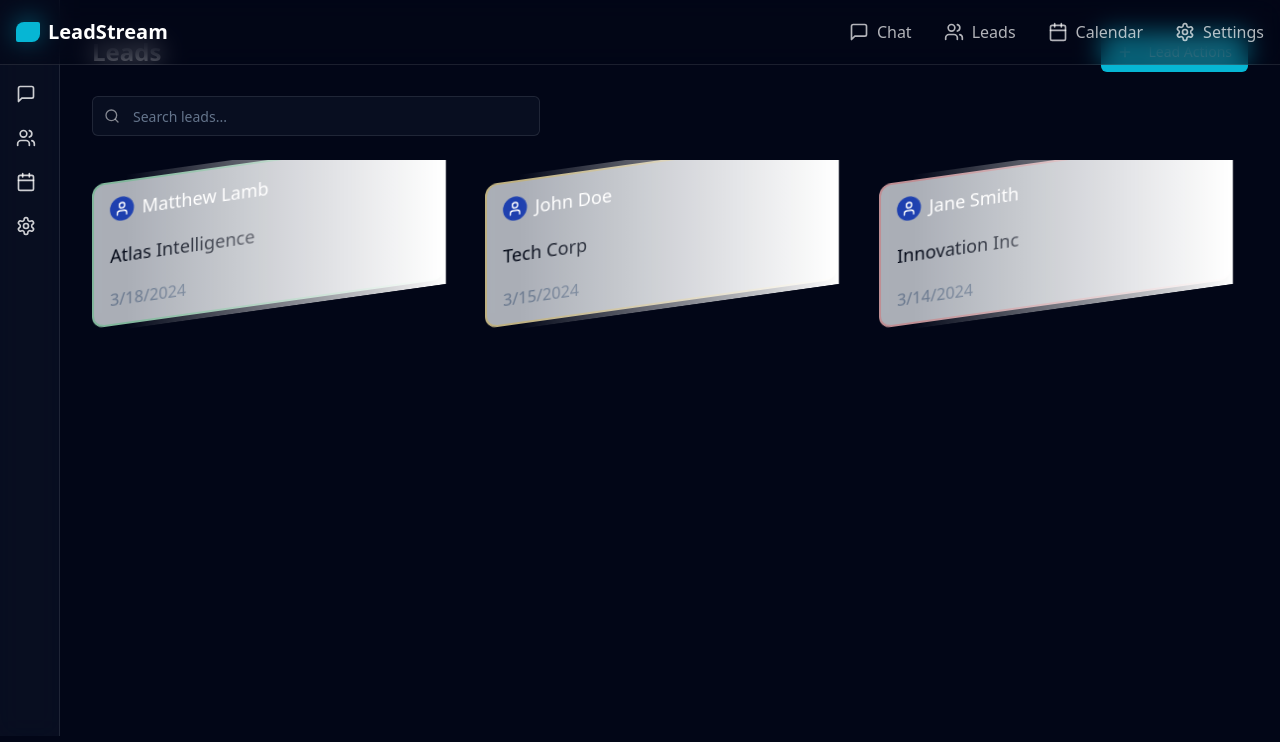
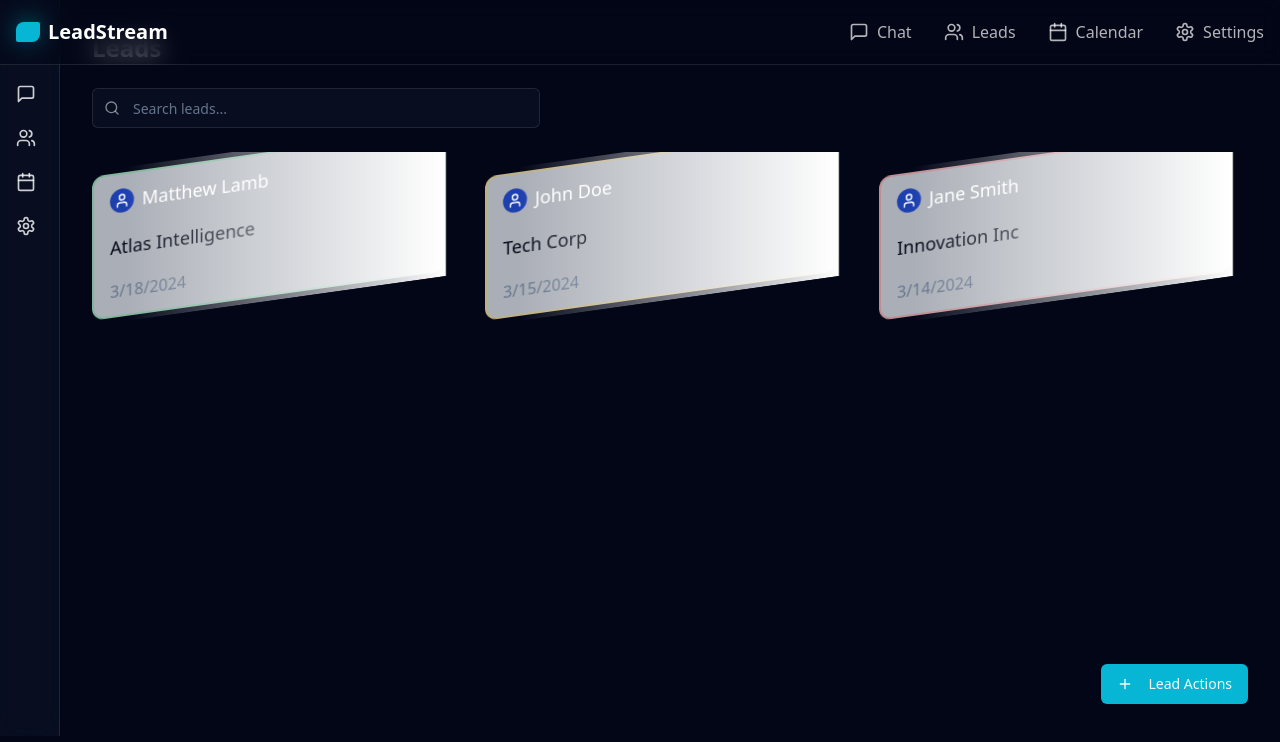
Before and after one commit to lattmamb/leadstream-cortex, a React (Vite) app: page /leads in a window 1280 px wide. Shown: the top 742 px of the page. Built offline with nearby package versions, Linux system fonts and the light colour scheme.

Commit message:
Move Add Lead button
Move the "Add Lead" button to the bottom-right corner of its container.

```diff
--- a/src/pages/Leads.tsx
+++ b/src/pages/Leads.tsx
@@ -78,10 +78,9 @@ const Leads = () => {
       <Header />
       <div className="flex h-[calc(100vh-4rem)]">
         <AppSidebar />
-        <div className="flex-1 p-8 overflow-hidden">
+        <div className="flex-1 p-8 overflow-hidden relative">
           <div className="flex items-center justify-between mb-6">
             <h1 className="text-2xl font-bold text-white">Leads</h1>
-            <AddLeadButton />
           </div>
           <div className="flex items-center gap-4 mb-6">
             <div className="relative flex-1 max-w-md">
@@ -106,6 +105,9 @@ const Leads = () => {
               <LeadsSidebar lead={selectedLead} onClose={() => setSelectedLead(null)} />
             )}
           </div>
+          <div className="absolute bottom-8 right-8">
+            <AddLeadButton />
+          </div>
         </div>
       </div>
     </div>
```
